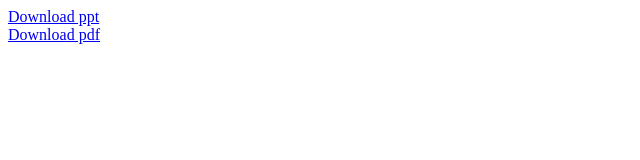
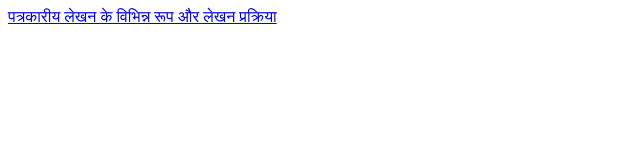
Before and after one commit to AtharvaSh/svm, a plain HTML site: page index.html in a window 1280 px wide. Shown: the whole page, without its empty margins (0-640 px from the left). Drawn offline with Linux system fonts and the light colour scheme.

Commit message:
Update index.html

```diff
--- a/index.html
+++ b/index.html
@@ -1,8 +1,7 @@
 <html><head><title>Abd</title></head><body>
-<a href="2.pptx" downloads="2.pptx">Download ppt
+<a href="Chapter_4.pdf" downloads="Chapter_4.pdf">पत्रकारीय लेखन के विभिन्न रूप और लेखन प्रक्रिया
 </a><br>
-<a href="2.pdf" downloads="2.pdf">Download pdf
-</a>
+
 
 </body>
 </html>
```
